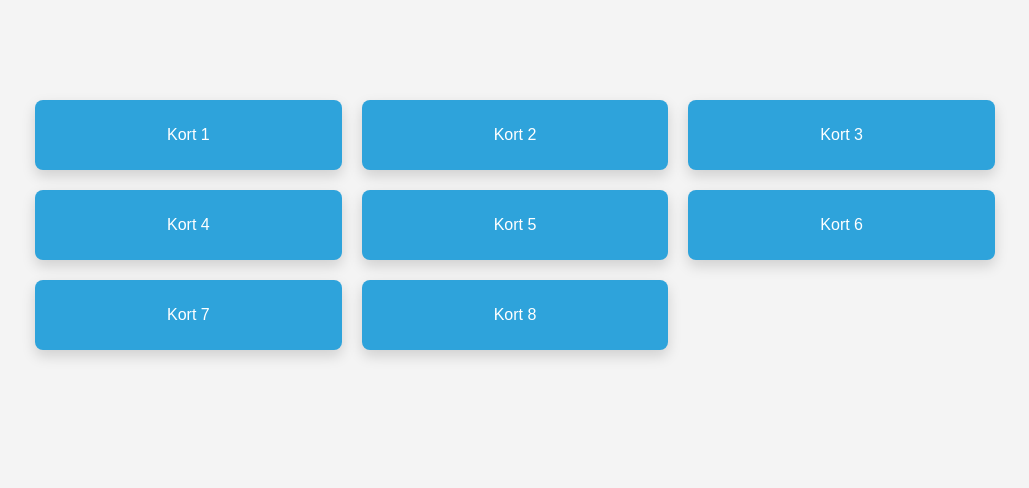
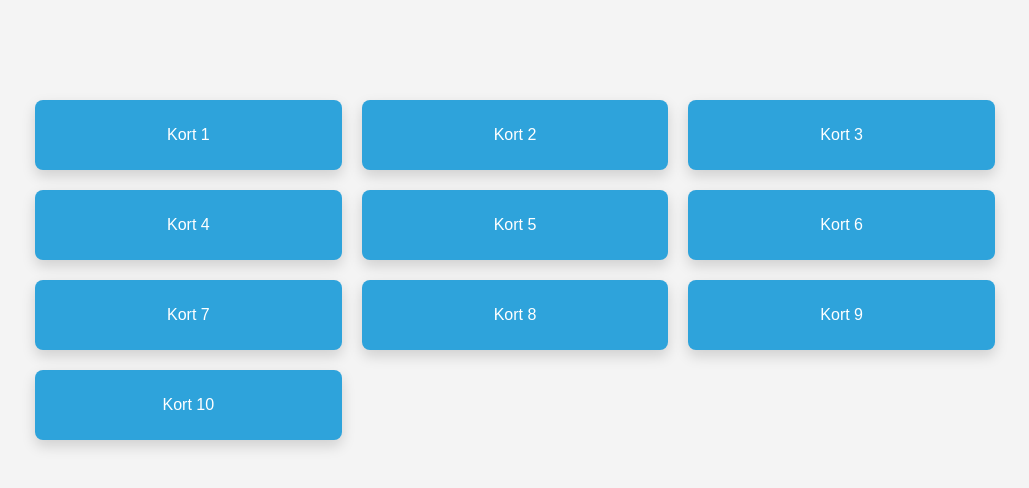
Before and after one commit to Rezito1/Responsive-Kort, a plain HTML site: page index.html in a window 1280 px wide. Shown: the whole page, without its empty margins (125-1154 px from the left). Drawn offline with Linux system fonts and the light colour scheme.

Commit message:
Added 2 more div taggar

```diff
--- a/index.html
+++ b/index.html
@@ -16,6 +16,8 @@
         <div class="card">Kort 6</div>
         <div class="card">Kort 7</div>
         <div class="card">Kort 8</div>
+        <div class="card">Kort 9</div>
+        <div class="card">Kort 10</div>
     </div>
 </body>
 </html>
```
